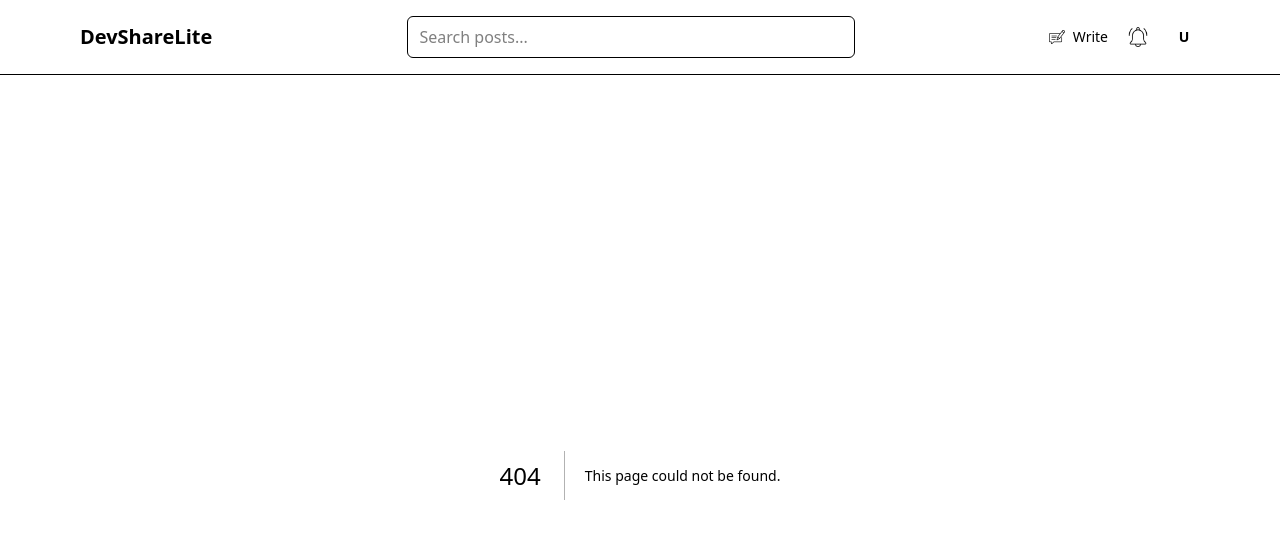
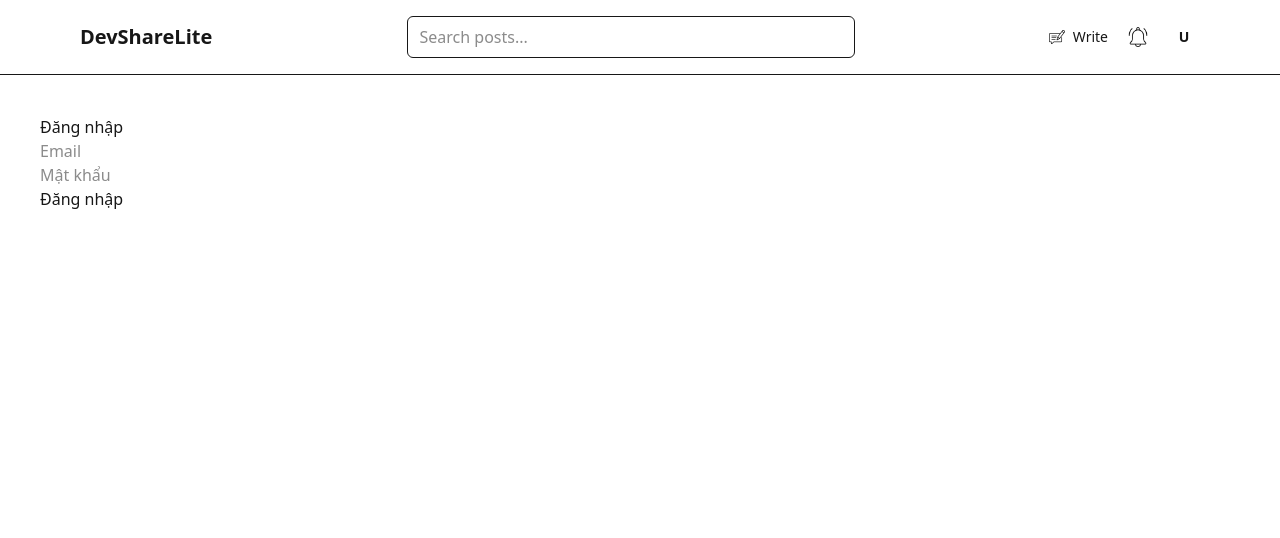
Before and after one commit to Tanh-Ng/DevShare-Lite, a Next.js app in the folder source_code/frontend/: page /login in a window 1280 px wide. Before the commit this address had no page. Shown: the top 538 px of the page. Built offline with nearby package versions, Linux system fonts and the light colour scheme.

Commit message:
chore: create a simple login/register pages and connect to backend

```diff
--- a/source_code/frontend/package.json
+++ b/source_code/frontend/package.json
@@ -3,7 +3,7 @@
   "version": "0.1.0",
   "private": true,
   "scripts": {
-    "dev": "next dev --turbopack",
+    "dev": "next dev --turbopack -p 3001",
     "build": "next build",
     "start": "next start",
     "lint": "next lint"
--- /dev/null
+++ b/source_code/frontend/pages/login.tsx
@@ -0,0 +1,44 @@
+import { useState } from 'react';
+
+export default function LoginPage() {
+  const [email, setEmail] = useState('');
+  const [password, setPassword] = useState('');
+  const [message, setMessage] = useState('');
+
+  const handleLogin = async () => {
+    const res = await fetch('http://localhost:3000/auth/login', {
+      method: 'POST',
+      headers: { 'Content-Type': 'application/json' },
+      body: JSON.stringify({ email, password }),
+    });
+
+    const data = await res.json();
+
+    if (data.access_token) {
+      localStorage.setItem('token', data.access_token);
+      setMessage(`Đăng nhập thành công! Xin chào ${data.user.email}`);
+    } else {
+      setMessage(data.message || 'Đăng nhập thất bại');
+    }
+  };
+
+  return (
+    <div style={{ padding: 40 }}>
+      <h1>Đăng nhập</h1>
+      <input
+        type="email"
+        placeholder="Email"
+        value={email}
+        onChange={(e) => setEmail(e.target.value)}
+      /><br />
+      <input
+        type="password"
+        placeholder="Mật khẩu"
+        value={password}
+        onChange={(e) => setPassword(e.target.value)}
+      /><br />
+      <button onClick={handleLogin}>Đăng nhập</button>
+      <p>{message}</p>
+    </div>
+  );
+}
--- /dev/null
+++ b/source_code/frontend/pages/register.tsx
@@ -0,0 +1,38 @@
+import { useState } from 'react';
+
+export default function RegisterPage() {
+  const [email, setEmail] = useState('');
+  const [password, setPassword] = useState('');
+  const [message, setMessage] = useState('');
+
+  const handleRegister = async () => {
+    const res = await fetch('http://localhost:3000/users/register', {
+      method: 'POST',
+      headers: { 'Content-Type': 'application/json' },
+      body: JSON.stringify({ email, password }),
+    });
+
+    const data = await res.json();
+    setMessage(data.message || 'Đăng ký thành công');
+  };
+
+  return (
+    <div style={{ padding: 40 }}>
+      <h1>Đăng ký</h1>
+      <input
+        type="email"
+        placeholder="Email"
+        value={email}
+        onChange={(e) => setEmail(e.target.value)}
+      /><br />
+      <input
+        type="password"
+        placeholder="Mật khẩu"
+        value={password}
+        onChange={(e) => setPassword(e.target.value)}
+      /><br />
+      <button onClick={handleRegister}>Đăng ký</button>
+      <p>{message}</p>
+    </div>
+  );
+}
```
Also changed, not shown: 1 other file (tests, documents, lock files or other folders).
